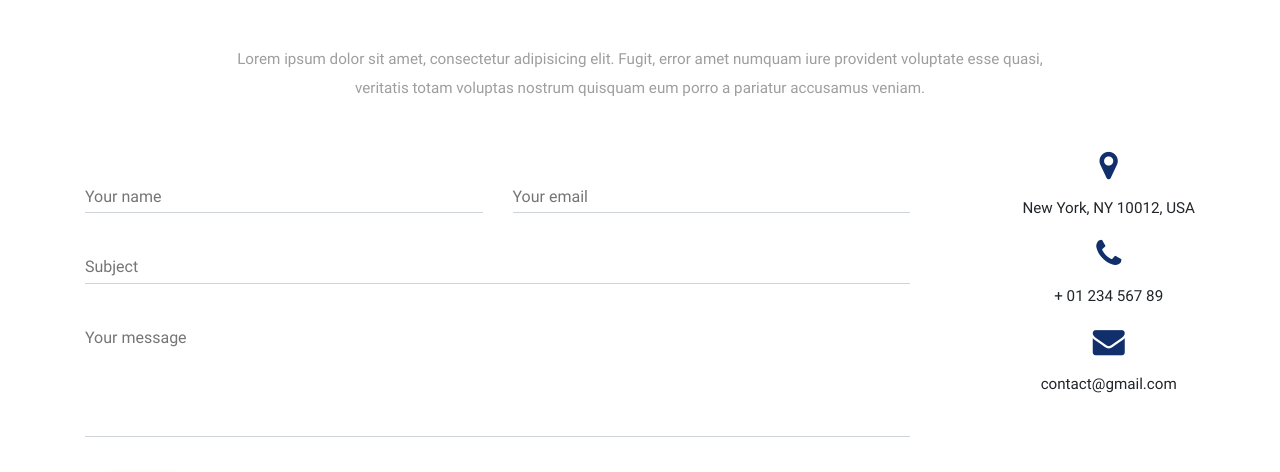
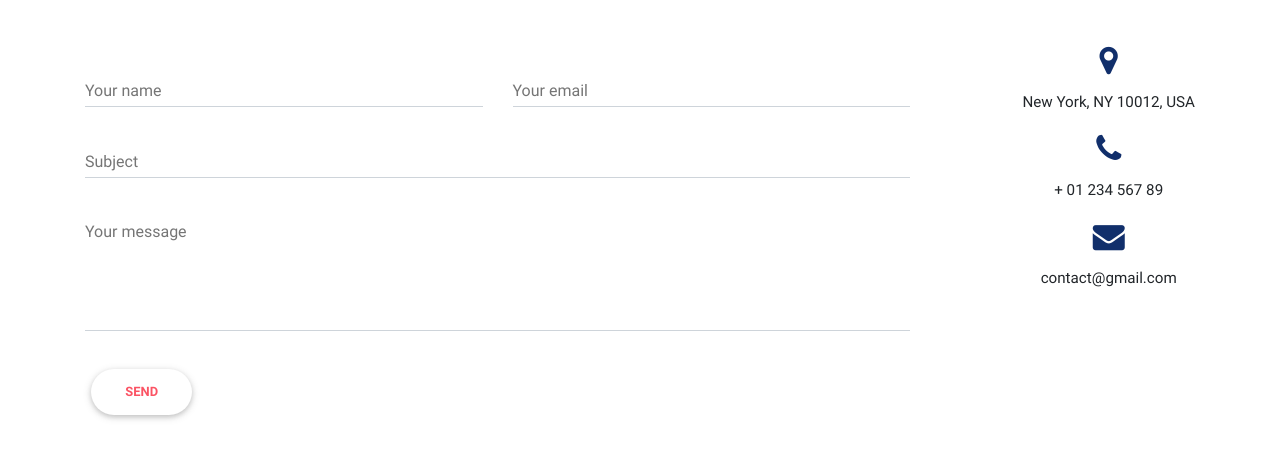
Before and after one commit to pooya13vm/mynewwebsite, a plain HTML site: page index.html in a window 1280 px wide. Shown: the part 3859-4331 px from the top of the page. Drawn offline with Linux system fonts and the light colour scheme; files whose address does not match are found by name.

Commit message:
Update index.html

```diff
--- a/index.html
+++ b/index.html
@@ -642,15 +642,6 @@
           </h3>
 
           <!-- Section sescription -->
-          <p
-            class="grey-text w-responsive mx-auto mb-5 wow fadeIn"
-            data-wow-delay="0.2s"
-          >
-            Lorem ipsum dolor sit amet, consectetur adipisicing elit. Fugit,
-            error amet numquam iure provident voluptate esse quasi, veritatis
-            totam voluptas nostrum quisquam eum porro a pariatur accusamus
-            veniam.
-          </p>
 
           <div class="row wow fadeIn" data-wow-delay="0.4s">
             <!-- Grid column -->
```
